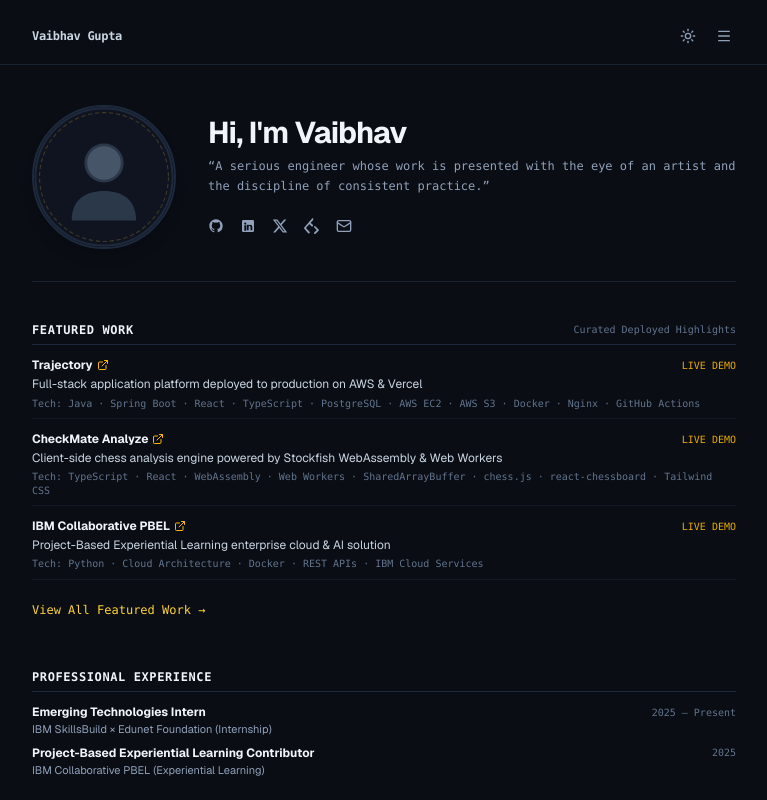
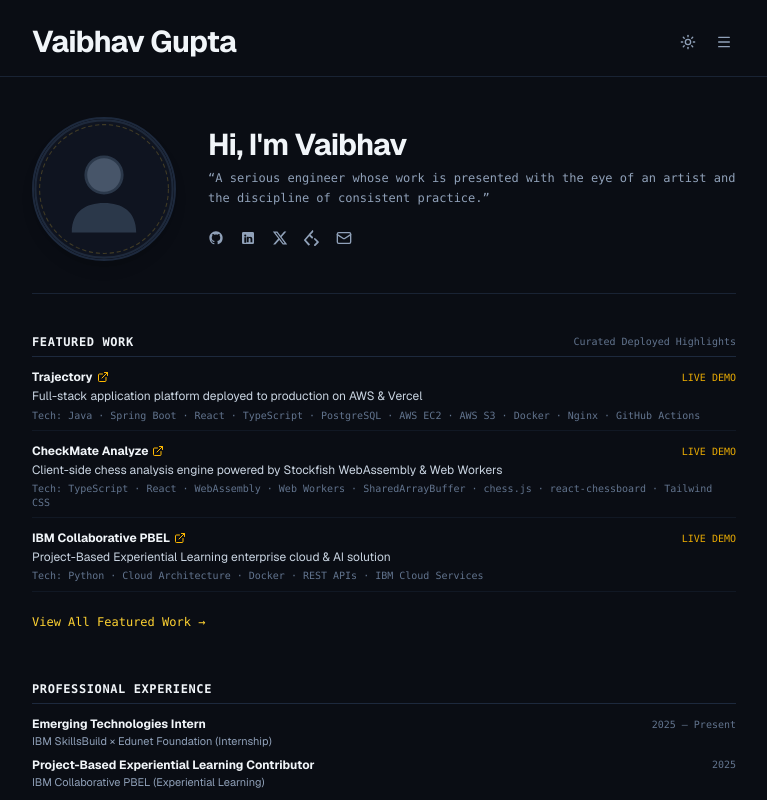
Before and after one commit to vaibhv19/Portfolio-BLog, a Next.js app: page / in a window 1280 px wide. Shown: the top 800 px of the page, without its empty margins (256-1023 px from the left). Built offline with nearby package versions, Linux system fonts and the light colour scheme; a web font is replaced by a local one.

Commit message:
style(header): match header name font size with hero heading and span container divider

```diff
--- a/src/components/Header.tsx
+++ b/src/components/Header.tsx
@@ -54,12 +54,12 @@
 
   return (
     <>
-      <header className="w-full pt-6 pb-4 border-b border-slate-800/80 dark:border-slate-800/80">
-        <div className="max-w-3xl mx-auto px-4 sm:px-6 lg:px-8 flex items-center justify-between">
+      <header className="w-full pt-6">
+        <div className="max-w-3xl mx-auto px-4 sm:px-6 lg:px-8 pb-4 border-b border-slate-800/80 flex items-center justify-between">
           {/* Left Side: Brand Identity */}
           <Link
             href="/"
-            className="font-mono text-xs font-semibold tracking-tight text-slate-300 hover:text-amber-300 transition-colors focus:outline-none"
+            className="text-2xl sm:text-3xl font-bold tracking-tight text-slate-100 hover:text-amber-300 transition-colors focus:outline-none"
           >
             Vaibhav Gupta
           </Link>
```
